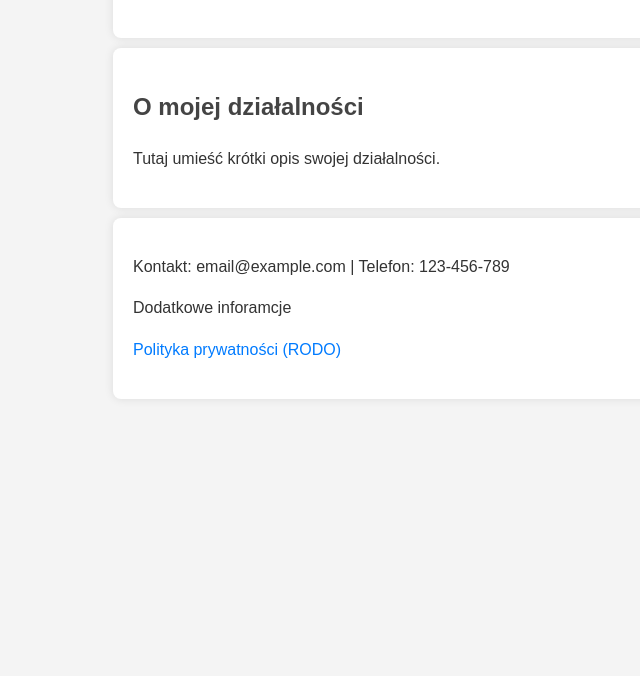
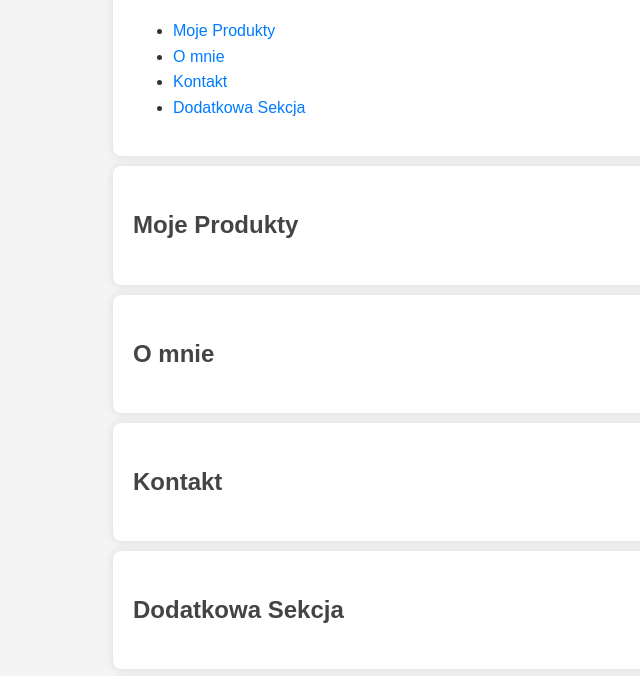
Before and after one commit to furTron/webtest, a plain HTML site: page index.html in a window 1280 px wide. Shown: the part 106-782 px from the top of the page, without its empty margins (107-747 px from the left). Drawn offline with Linux system fonts and the light colour scheme.

Commit message:
Update index.html

```diff
--- a/index.html
+++ b/index.html
@@ -9,7 +9,31 @@
 <body>
     <header>
         <h1>Witaj na mojej stronie</h1>
+        <nav>
+            <ul>
+                <li><a href="#produkty">Moje Produkty</a></li>
+                <li><a href="#omnie">O mnie</a></li>
+                <li><a href="#kontakt">Kontakt</a></li>
+                <li><a href="#dodatkowa">Dodatkowa Sekcja</a></li>
+            </ul>
+        </nav>
     </header>
+    <section id="produkty">
+        <h2>Moje Produkty</h2>
+        <!-- Treść sekcji -->
+    </section>
+    <section id="omnie">
+        <h2>O mnie</h2>
+        <!-- Treść sekcji -->
+    </section>
+    <section id="kontakt">
+        <h2>Kontakt</h2>
+        <!-- Treść sekcji -->
+    </section>
+    <section id="dodatkowa">
+        <h2>Dodatkowa Sekcja</h2>
+        <!-- Treść sekcji -->
+    </section>
     <section>
         <h2>O mojej działalności</h2>
         <p>Tutaj umieść krótki opis swojej działalności.</p>
```
